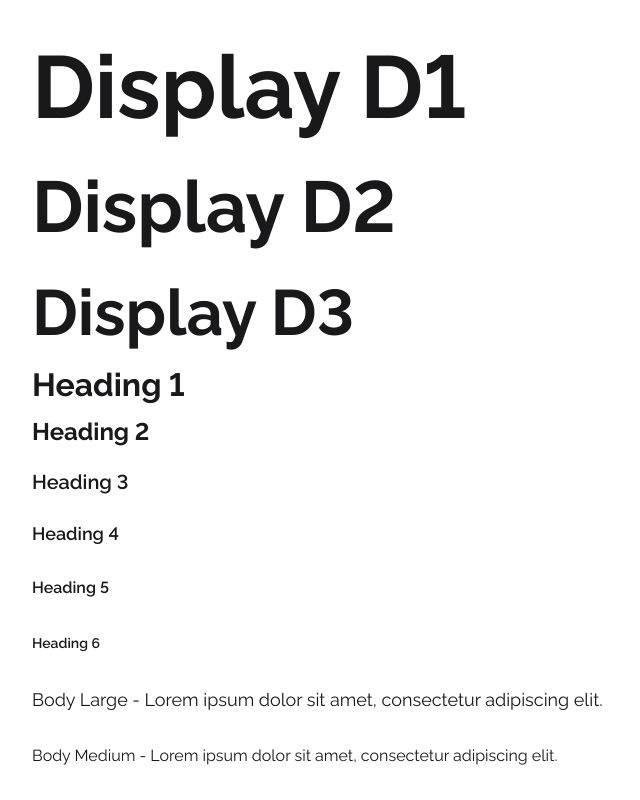
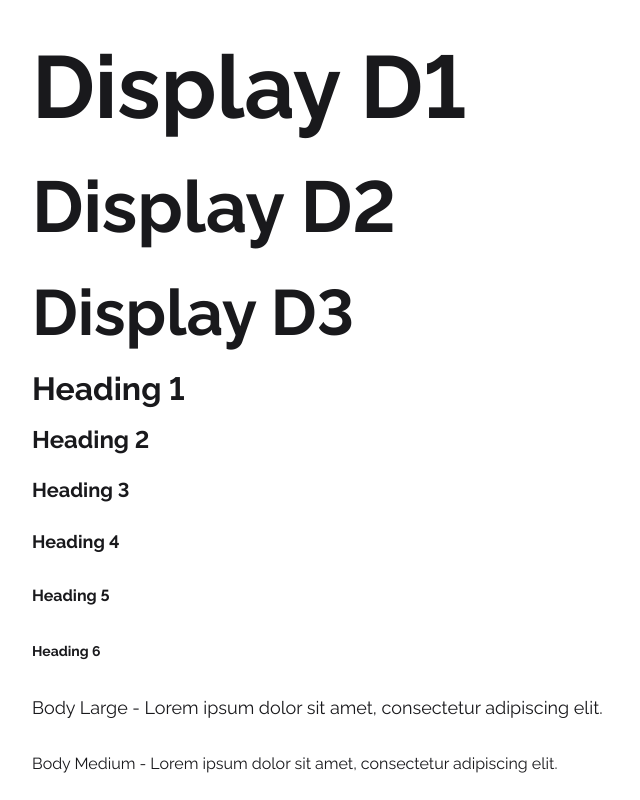
Before and after one commit to Talyslan/cultbr-design-system, a React (Vite) app: page / in a window 1280 px wide. Shown: the top 800 px of the page, without its empty margins (0-640 px from the left). Built offline with nearby package versions, Linux system fonts and the light colour scheme.

Commit message:
feat: improve ds-typography

```diff
--- a/src/components/ui/ds-typography/index.tsx
+++ b/src/components/ui/ds-typography/index.tsx
@@ -1,193 +1,50 @@
-import type { ReactNode } from "react";
+import { clsx } from "clsx";
+import type { ElementType, HTMLAttributes, ReactNode } from "react";
 
+import {
+  TYPOGRAPHY_COLORS,
+  TYPOGRAPHY_VARIANTS,
+  TYPOGRAPHY_WEIGHTS,
+  type TypographyColor,
+  type TypographyVariant,
+  type TypographyWeight,
+} from "./props-and-variants";
 import styles from "./styles.module.css";
 
-export type DsTypographyVariant =
-  | "h1"
-  | "h2"
-  | "h3"
-  | "h4"
-  | "h5"
-  | "h6"
-  | "body-lg"
-  | "body-md"
-  | "body-sm"
-  | "caption"
-  | "overline"
-  | "micro"
-  | "display-d1"
-  | "display-d2"
-  | "display-d3";
-
-export type DsTypographyColor =
-  | "primary"
-  | "secondary"
-  | "muted"
-  | "brand"
-  | "danger"
-  | "success"
-  | "warning"
-  | "inverse";
-
-export type DsTypographyWeight = "regular" | "medium" | "semibold" | "bold";
-
-export interface DsTypographyProps {
-  variant?: DsTypographyVariant;
-  color?: DsTypographyColor;
-  weight?: DsTypographyWeight;
-  as?: "span" | "p" | "h1" | "h2" | "h3" | "h4" | "h5" | "h6";
+export interface DsTypographyProps extends HTMLAttributes<HTMLElement> {
+  variant?: TypographyVariant;
+  color?: TypographyColor;
+  weight?: TypographyWeight;
+  as?: ElementType;
   children?: ReactNode;
 }
 
-function DsTypography({
+export function DsTypography({
   variant = "body-md",
   color = "primary",
   weight,
   as,
   children,
+  ...props
 }: Readonly<DsTypographyProps>) {
-  const variantClass = (() => {
-    switch (variant) {
-      case "h1":
-        return styles["h1"];
-      case "h2":
-        return styles["h2"];
-      case "h3":
-        return styles["h3"];
-      case "h4":
-        return styles["h4"];
-      case "h5":
-        return styles["h5"];
-      case "h6":
-        return styles["h6"];
-      case "body-lg":
-        return styles["bodyLg"];
-      case "body-md":
-        return styles["bodyMd"];
-      case "body-sm":
-        return styles["bodySm"];
-      case "caption":
-        return styles["caption"];
-      case "overline":
-        return styles["overline"];
-      case "micro":
-        return styles["micro"];
-      case "display-d1":
-        return styles["displayD1"];
-      case "display-d2":
-        return styles["displayD2"];
-      case "display-d3":
-        return styles["displayD3"];
-      default:
-        return styles["bodyMd"];
-    }
-  })();
+  const variantConfig = TYPOGRAPHY_VARIANTS[variant];
 
-  const weightClass = (() => {
-    if (!weight) return "";
-    switch (weight) {
-      case "regular":
-        return styles["weightRegular"];
-      case "medium":
-        return styles["weightMedium"];
-      case "semibold":
-        return styles["weightSemibold"];
-      case "bold":
-        return styles["weightBold"];
-      default:
-        return "";
-    }
-  })();
+  const Tag = as ?? variantConfig.tag;
 
-  const colorClass = (() => {
-    switch (color) {
-      case "primary":
-        return styles["colorPrimary"];
-      case "secondary":
-        return styles["colorSecondary"];
-      case "muted":
-        return styles["colorMuted"];
-      case "brand":
-        return styles["colorBrand"];
-      case "danger":
-        return styles["colorDanger"];
-      case "success":
-        return styles["colorSuccess"];
-      case "warning":
-        return styles["colorWarning"];
-      case "inverse":
-        return styles["colorInverse"];
-      default:
-        return "";
-    }
-  })();
-
-  const combinedClass = [styles["base"], variantClass, weightClass, colorClass]
-    .filter(Boolean)
-    .join(" ");
-
-  const dataAttributes = {
-    "data-variant": variant,
-    "data-color": color,
-    ...(weight ? { "data-weight": weight } : {}),
-  } as const;
-
-  if (as) {
-    const Tag = as;
-    return (
-      <Tag className={combinedClass} {...dataAttributes}>
-        {children}
-      </Tag>
-    );
-  }
-
-  switch (variant) {
-    case "h1":
-    case "display-d1":
-    case "display-d2":
-    case "display-d3":
-      return (
-        <h1 className={combinedClass} {...dataAttributes}>
-          {children}
-        </h1>
-      );
-    case "h2":
-      return (
-        <h2 className={combinedClass} {...dataAttributes}>
-          {children}
-        </h2>
-      );
-    case "h3":
-      return (
-        <h3 className={combinedClass} {...dataAttributes}>
-          {children}
-        </h3>
-      );
-    case "h4":
-      return (
-        <h4 className={combinedClass} {...dataAttributes}>
-          {children}
-        </h4>
-      );
-    case "h5":
-      return (
-        <h5 className={combinedClass} {...dataAttributes}>
-          {children}
-        </h5>
-      );
-    case "h6":
-      return (
-        <h6 className={combinedClass} {...dataAttributes}>
-          {children}
-        </h6>
-      );
-    default:
-      return (
-        <p className={combinedClass} {...dataAttributes}>
-          {children}
-        </p>
-      );
-  }
+  return (
+    <Tag
+      className={clsx(
+        styles["base"],
+        styles[variantConfig.className],
+        styles[TYPOGRAPHY_COLORS[color]],
+        weight && styles[TYPOGRAPHY_WEIGHTS[weight]],
+      )}
+      data-variant={variant}
+      data-color={color}
+      data-weight={weight}
+      {...props}
+    >
+      {children}
+    </Tag>
+  );
 }
-
-export { DsTypography };
--- /dev/null
+++ b/src/components/ui/ds-typography/props-and-variants.ts
@@ -0,0 +1,84 @@
+export const TYPOGRAPHY_VARIANTS = {
+  h1: {
+    tag: "h1",
+    className: "h1"
+  },
+  h2: {
+    tag: "h2",
+    className: "h2"
+  },
+  h3: {
+    tag: "h3",
+    className: "h3"
+  },
+  h4: {
+    tag: "h4",
+    className: "h4"
+  },
+  h5: {
+    tag: "h5",
+    className: "h5"
+  },
+  h6: {
+    tag: "h6",
+    className: "h6"
+  },
+  "body-lg": {
+    tag: "p",
+    className: "bodyLg"
+  },
+  "body-md": {
+    tag: "p",
+    className: "bodyMd"
+  },
+  "body-sm": {
+    tag: "p",
+    className: "bodySm"
+  },
+  caption: {
+    tag: "span",
+    className: "caption"
+  },
+  overline: {
+    tag: "span",
+    className: "overline"
+  },
+  micro: {
+    tag: "span",
+    className: "micro"
+  },
+  "display-d1": {
+    tag: "h1",
+    className: "displayD1"
+  },
+  "display-d2": {
+    tag: "h1",
+    className: "displayD2"
+  },
+  "display-d3": {
+    tag: "h1",
+    className: "displayD3"
+  },
+} as const;
+
+export const TYPOGRAPHY_COLORS = {
+  primary: "colorPrimary",
+  secondary: "colorSecondary",
+  muted: "colorMuted",
+  brand: "colorBrand",
+  danger: "colorDanger",
+  success: "colorSuccess",
+  warning: "colorWarning",
+  inverse: "colorInverse",
+} as const;
+
+export const TYPOGRAPHY_WEIGHTS = {
+  regular: "weightRegular",
+  medium: "weightMedium",
+  semibold: "weightSemibold",
+  bold: "weightBold",
+} as const;
+
+export type TypographyVariant = keyof typeof TYPOGRAPHY_VARIANTS;
+export type TypographyColor = keyof typeof TYPOGRAPHY_COLORS;
+export type TypographyWeight = keyof typeof TYPOGRAPHY_WEIGHTS;
--- a/src/components/ui/ds-typography/styles.module.css
+++ b/src/components/ui/ds-typography/styles.module.css
@@ -4,99 +4,124 @@
   color: var(--ds-color-text-primary);
 }
 
-/* Headings */
 .h1 {
   font-size: var(--ds-font-size-title-h1);
-  font-weight: var(--ds-font-weight-bold);
-  line-height: var(--ds-line-height-tight);
+  line-height: var(--ds-line-height-normal);
 }
 
 .h2 {
   font-size: var(--ds-font-size-title-h2);
-  font-weight: var(--ds-font-weight-bold);
   line-height: var(--ds-line-height-tight);
 }
 
 .h3 {
   font-size: var(--ds-font-size-title-h3);
-  font-weight: var(--ds-font-weight-semibold);
   line-height: var(--ds-line-height-snug);
 }
 
 .h4 {
   font-size: var(--ds-font-size-title-h4);
-  font-weight: var(--ds-font-weight-semibold);
   line-height: var(--ds-line-height-snug);
 }
 
 .h5 {
   font-size: var(--ds-font-size-title-h5);
-  font-weight: var(--ds-font-weight-semibold);
   line-height: var(--ds-line-height-normal);
 }
 
 .h6 {
   font-size: var(--ds-font-size-title-h6);
-  font-weight: var(--ds-font-weight-semibold);
   line-height: var(--ds-line-height-normal);
 }
 
-/* Body */
 .bodyLg {
   font-size: var(--ds-font-size-body-lg);
-  font-weight: var(--ds-font-weight-regular);
   line-height: var(--ds-line-height-normal);
 }
 
 .bodyMd {
   font-size: var(--ds-font-size-body-md);
-  font-weight: var(--ds-font-weight-regular);
   line-height: var(--ds-line-height-normal);
 }
 
 .bodySm {
   font-size: var(--ds-font-size-body-sm);
-  font-weight: var(--ds-font-weight-regular);
   line-height: var(--ds-line-height-normal);
 }
 
-/* Display */
-.displayD1,
-.displayD2,
-.displayD3 {
-  font-weight: var(--ds-font-weight-bold);
-  line-height: var(--ds-line-height-display);
-}
-
-.displayD1 {
-  font-size: var(--ds-font-size-display-d1);
-}
-
-.displayD2 {
-  font-size: var(--ds-font-size-display-d2);
-}
-
-.displayD3 {
-  font-size: var(--ds-font-size-display-d3);
-}
-
-/* Small */
 .caption {
   font-size: var(--ds-font-size-caption);
-  font-weight: var(--ds-font-weight-regular);
-  line-height: var(--ds-line-height-normal);
-}
-
-.micro {
-  font-size: var(--ds-font-size-micro);
-  font-weight: var(--ds-font-weight-regular);
   line-height: var(--ds-line-height-normal);
 }
 
 .overline {
   font-size: var(--ds-font-size-overline);
-  font-weight: var(--ds-font-weight-medium);
   line-height: var(--ds-line-height-normal);
   text-transform: uppercase;
   letter-spacing: 0.05em;
 }
+
+.micro {
+  font-size: var(--ds-font-size-micro);
+  line-height: var(--ds-line-height-normal);
+}
+
+.displayD1 {
+  font-size: var(--ds-font-size-display-d1);
+  line-height: var(--ds-line-height-display);
+}
+
+.displayD2 {
+  font-size: var(--ds-font-size-display-d2);
+  line-height: var(--ds-line-height-display);
+}
+
+.displayD3 {
+  font-size: var(--ds-font-size-display-d3);
+  line-height: var(--ds-line-height-display);
+}
+
+.weightRegular {
+  font-weight: var(--ds-font-weight-regular);
+}
+.weightMedium {
+  font-weight: var(--ds-font-weight-medium);
+}
+.weightSemibold {
+  font-weight: var(--ds-font-weight-semibold);
+}
+.weightBold {
+  font-weight: var(--ds-font-weight-bold);
+}
+
+.colorPrimary {
+  color: var(--ds-color-text-primary);
+}
+
+.colorSecondary {
+  color: var(--ds-color-text-secondary);
+}
+
+.colorMuted {
+  color: var(--ds-color-text-muted);
+}
+
+.colorBrand {
+  color: var(--ds-color-text-brand);
+}
+
+.colorDanger {
+  color: var(--ds-color-text-error);
+}
+
+.colorSuccess {
+  color: var(--ds-color-text-success);
+}
+
+.colorWarning {
+  color: var(--ds-color-text-warning);
+}
+
+.colorInverse {
+  color: var(--ds-color-text-inverse);
+}
```
Also changed, not shown: package.json (+13 -12 lines), 2 other files (tests, documents, lock files or other folders).
